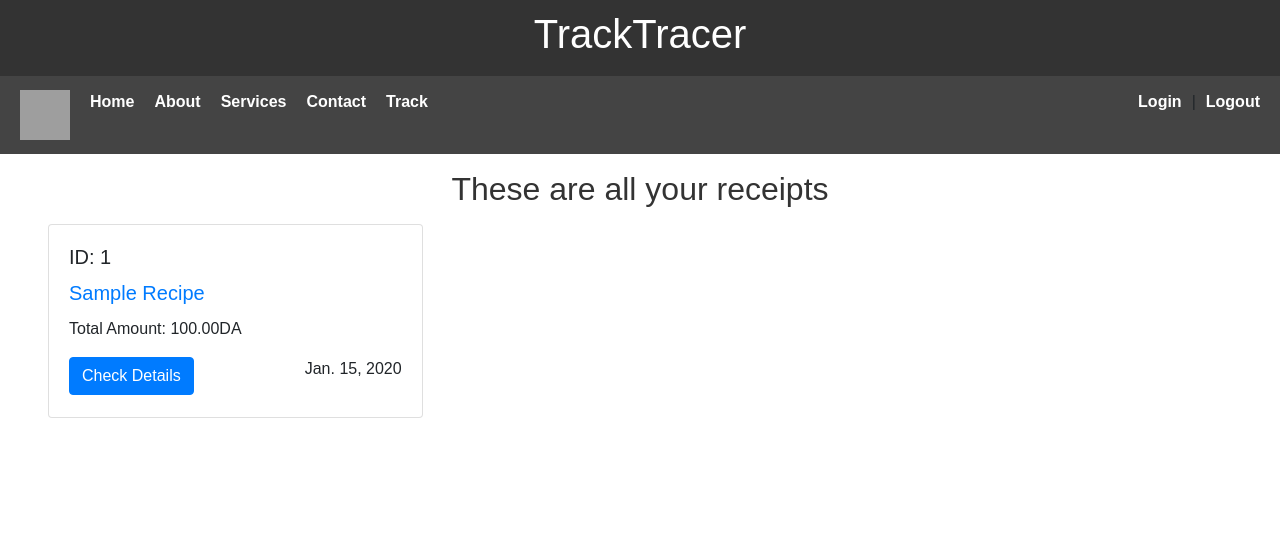
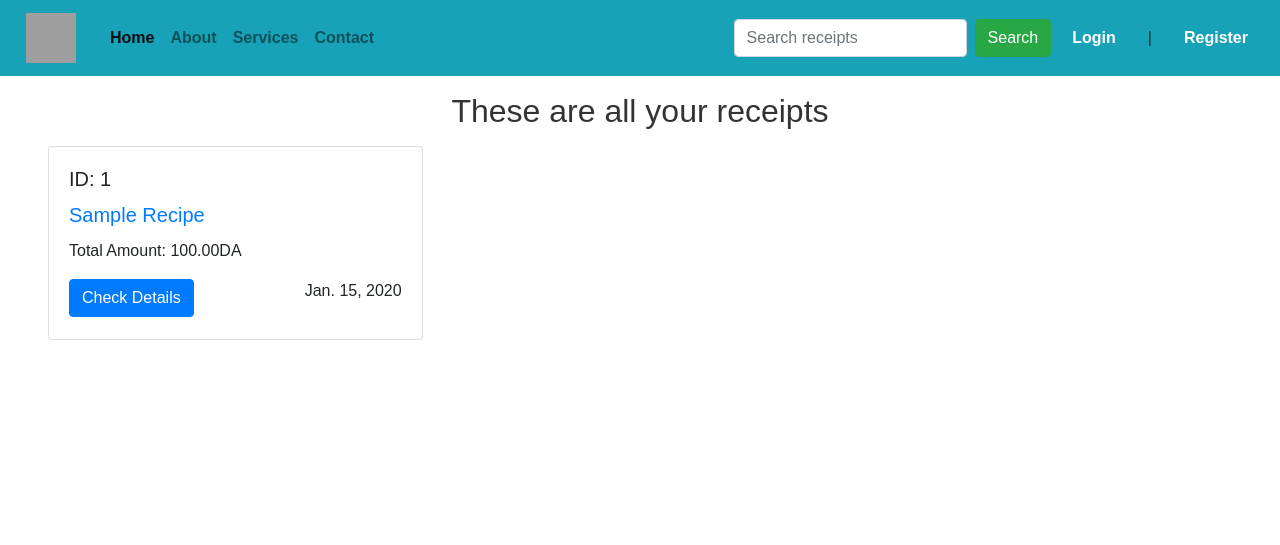
Before and after one commit to SaberHardy/RecieptTracker, a Django app: page / in a window 1280 px wide. Shown: the top 545 px of the page. Run offline with Django 5.2, Linux system fonts and the light colour scheme; tables that the repository leaves empty hold one stand-in row (values such as "Sample post"); some libraries are stand-ins or nearby versions; grey boxes are pictures that could not be loaded.

Commit message:
track item if exists

```diff
--- a/static/css/styles.css
+++ b/static/css/styles.css
@@ -17,7 +17,9 @@ nav {
     padding: 10px;
     overflow: hidden;
 }
+.nav-link {
 
+}
 nav a {
     float: left;
     color: #fff;
--- a/templates/trackApp/base.html
+++ b/templates/trackApp/base.html
@@ -7,30 +7,49 @@
     <link rel="stylesheet" href="https://stackpath.bootstrapcdn.com/bootstrap/4.5.2/css/bootstrap.min.css">
     <link rel="stylesheet" href="{% static 'css/styles.css' %}">
     <title>Your Website</title>
-
 </head>
 <body>
 
-<header>
-    <h1>TrackTracer</h1>
-</header>
-
-<nav>
+<nav class="navbar navbar-expand-lg navbar-light bg-info">
     <div class="logo">
-        <a href="{% url 'index' %}">
+        <a class="navbar-brand" href="{% url 'index' %}">
             <img src="{% static 'imgs/trackerlogo.png' %}" alt="Logo" width="50" height="50">
         </a>
     </div>
-    <a href="{% url 'index' %}">Home</a>
-    <a href="#about">About</a>
-    <a href="#services">Services</a>
-    <a href="#contact">Contact</a>
-    <a href="#Track">Track</a>
-    <div class="login-logout">
-        <i class="fas fa-user"></i>
-        <a href="#login">Login</a>
-        <span>|</span>
-        <a href="#logout">Logout</a>
+
+    <button class="navbar-toggler" type="button" data-toggle="collapse" data-target="#navbarNav"
+            aria-controls="navbarNav" aria-expanded="false" aria-label="Toggle navigation">
+        <span class="navbar-toggler-icon"></span>
+    </button>
+
+    <div class="collapse navbar-collapse" id="navbarNav">
+        <ul class="navbar-nav">
+            <li class="nav-item active">
+                <a class="nav-link" href="{% url 'index' %}">Home</a>
+            </li>
+            <li class="nav-item">
+                <a class="nav-link" href="#about">About</a>
+            </li>
+            <li class="nav-item">
+                <a class="nav-link" href="#services">Services</a>
+            </li>
+            <li class="nav-item">
+                <a class="nav-link" href="#contact">Contact</a>
+            </li>
+        </ul>
+
+        <form class="form-inline my-2 my-lg-0 ml-auto" method="get" action="{% url 'track_item' %}">
+            <input class="form-control my-2 mr-sm-2" type="number" name="search" placeholder="Search receipts"
+                   aria-label="Search" min="0" step="1" required >
+            <button class="btn btn-success my-2 my-sm-0" type="submit">Search</button>
+        </form>
+
+        <div class="login-logout">
+            <i class="fas fa-user"></i>
+            <a href="{% url 'login' %}" class="nav-link">Login</a>
+            <span class="nav-link">|</span>
+            <a href="{% url 'register' %}" class="nav-link">Register</a>
+        </div>
     </div>
 </nav>
 
@@ -38,21 +57,20 @@
     {% block content %}
     {% endblock %}
 </div>
+
 <footer>
     &copy; 2023 All rights reserved.
 </footer>
 
-<script>
-    <script src="https://code.jquery.com/jquery-3.2.1.slim.min.js"
-            integrity="sha384-KJ3o2DKtIkvYIK3UENzmM7KCkRr/rE9/Qpg6aAZGJwFDMVNA/GpGFF93hXpG5KkN"
-            crossorigin="anonymous"></script>
+<script src="https://code.jquery.com/jquery-3.2.1.slim.min.js"
+        integrity="sha384-KJ3o2DKtIkvYIK3UENzmM7KCkRr/rE9/Qpg6aAZGJwFDMVNA/GpGFF93hXpG5KkN"
+        crossorigin="anonymous"></script>
 <script src="https://cdn.jsdelivr.net/npm/popper.js@1.12.9/dist/umd/popper.min.js"
         integrity="sha384-ApNbgh9B+Y1QKtv3Rn7W3mgPxhU9K/ScQsAP7hUibX39j7fakFPskvXusvfa0b4Q"
         crossorigin="anonymous"></script>
 <script src="https://cdn.jsdelivr.net/npm/bootstrap@4.0.0/dist/js/bootstrap.min.js"
         integrity="sha384-JZR6Spejh4U02d8jOt6vLEHfe/JQGiRRSQQxSfFWpi1MquVdAyjUar5+76PVCmYl"
         crossorigin="anonymous"></script>
-</script>
 
 </body>
 </html>
--- a/trackApp/urls.py
+++ b/trackApp/urls.py
@@ -6,4 +6,5 @@ urlpatterns = [
     path('login/', views.login, name='login'),
     path('register/', views.register, name='register'),
     path('details/<int:id>/', views.details, name='details'),
+    path('track_item/', views.track_item, name='track_item'),
 ]
--- a/trackApp/views.py
+++ b/trackApp/views.py
@@ -1,3 +1,4 @@
+from django.db.models import Q
 from django.shortcuts import render, get_object_or_404
 
 from trackApp.models import Recipe
@@ -26,3 +27,25 @@ def details(request, id):
         'recipe': recipe,
     }
     return render(request, 'trackApp/details.html', context)
+
+
+def track_item(request):
+    search_item = request.GET.get('search')
+    items_found = None
+
+    if search_item != "":
+        items_found = Recipe.objects.filter(Q(id__icontains=search_item))
+        if items_found.exists():
+            # TODO: add logger and alerts
+            print("Item exists in the database!")
+        else:
+            print("Item doesn't exist in the database.")
+    else:
+        print("No search item provided")
+
+    # recipe = get_object_or_404(Recipe, id=id)
+    context = {
+        "items_found": items_found,
+    }
+
+    return render(request, 'trackApp/track_item.html', context)
```
Also changed, not shown: templates/trackApp/track_item.html (added, +32 -0 lines).
